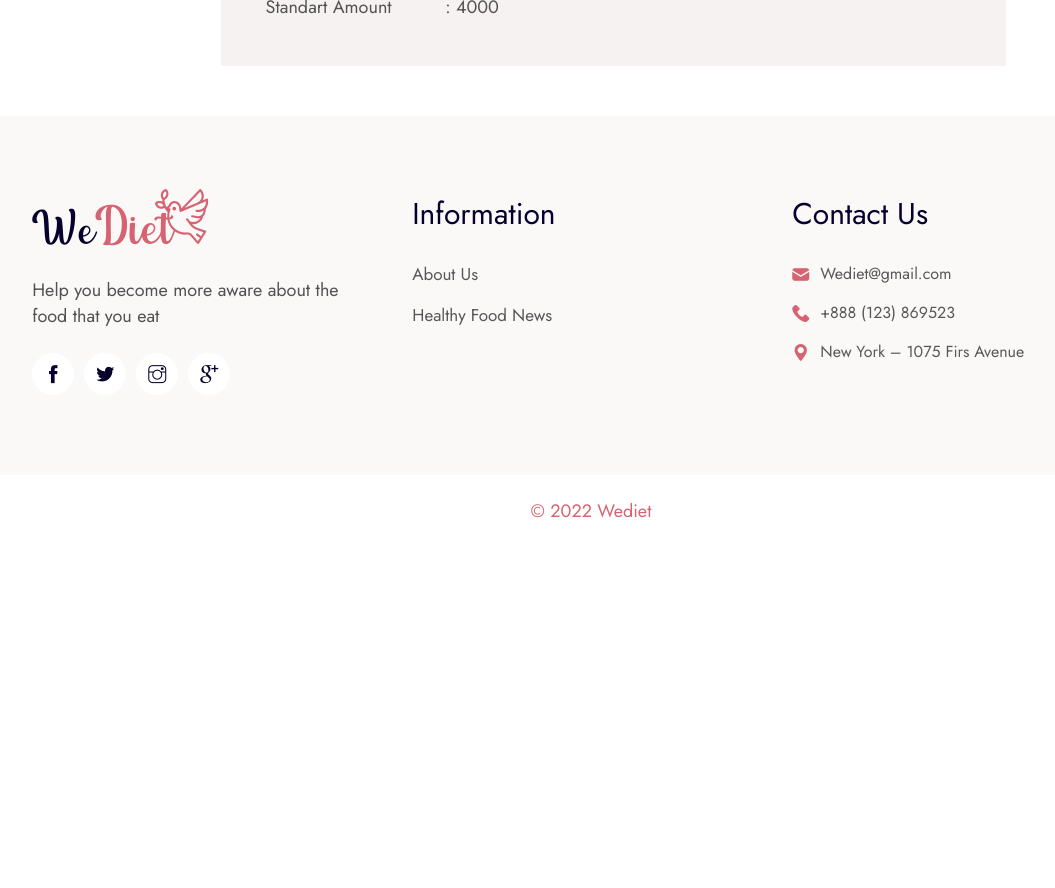
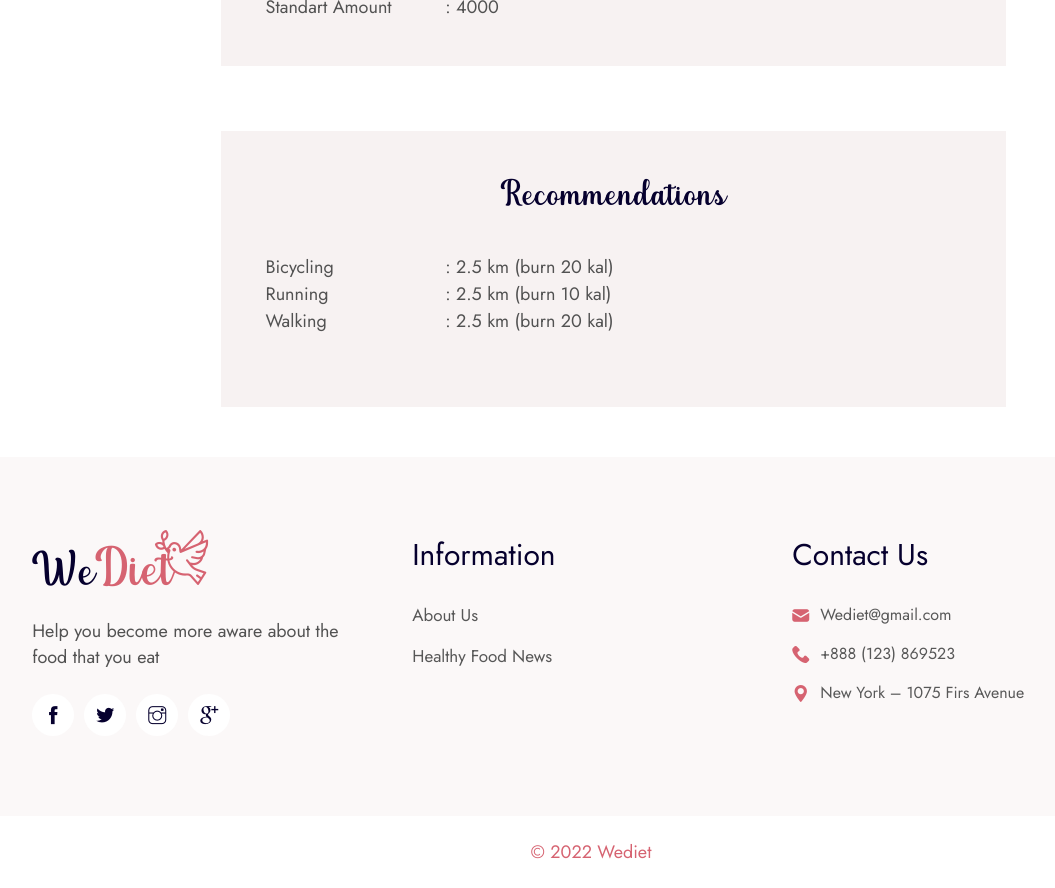
Before and after one commit to zephyrzth/wdiet-fe, a React (Create React App) app: page /profile in a window 1280 px wide. Shown: the part 1780-2668 px from the top of the page, without its empty margins (49-1104 px from the left). Before the commit the page ends 2327 px from the top, so only its background shows below. Built offline with nearby package versions, Linux system fonts and the light colour scheme.

Commit message:
add recomendation profile

```diff
--- a/src/main-component/Profile/index.js
+++ b/src/main-component/Profile/index.js
@@ -54,6 +54,20 @@ const ProfilePage = () => {
                     <div className='col col-9' style={{ textAlign: "left" }}>
                         : {standard_amount}
                     </div>
+                </div>
+            </div>
+        )
+    }
+
+    const mapRecomendations = (recomendation) => {
+        const { name, distance, amount } = recomendation;
+        return (
+            <div className='row'>
+                <div className='col col-3' style={{ textAlign: "left" }}>
+                    {name}
+                </div>
+                <div className='col col-9' style={{ textAlign: "left" }}>
+                    : {distance} km (burn {amount} kal)
                 </div>
             </div>
         )
@@ -120,6 +134,13 @@ const ProfilePage = () => {
                         <br />
                         {profile.reports.map(renderReport)}
                     </div>
+
+                    <div className="widget about-widget">
+                        <h4>Recommendations</h4>
+                        <br />
+                        {profile.recommendations.map(mapRecomendations)}
+                        <br />
+                    </div>
                 </div>
             </div>
         </div>
```
